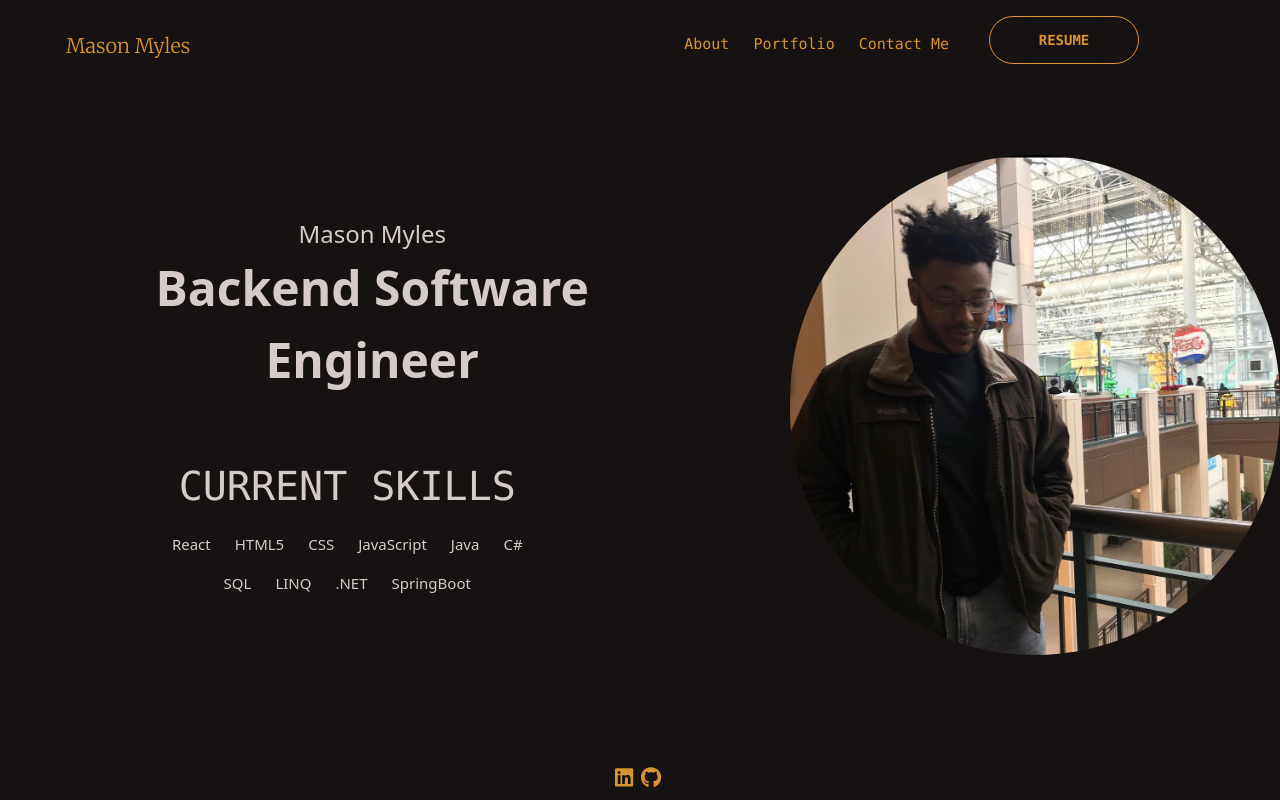
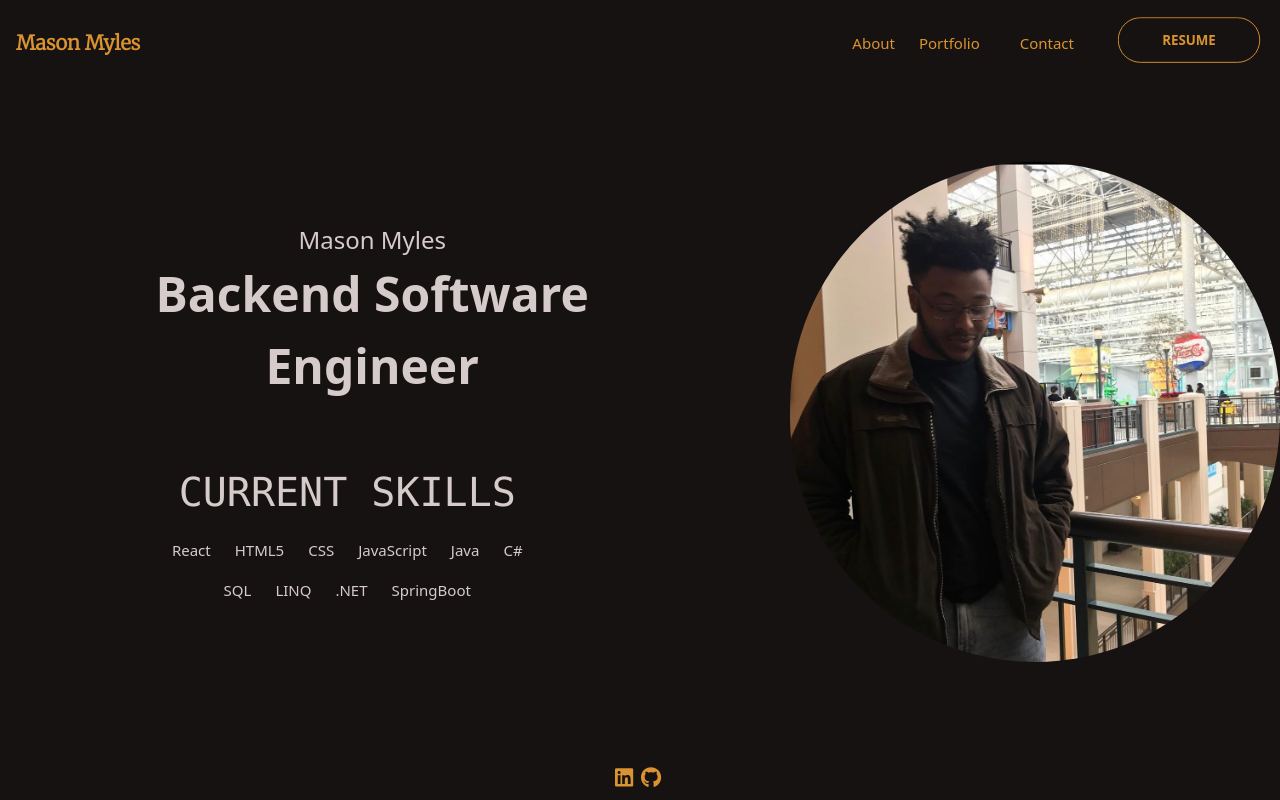
Before and after one commit to minisodan/my-portfolio, a React (Create React App) app: page / in a window 1280 px wide. Built offline with nearby package versions, Linux system fonts and the light colour scheme.

Commit message:
fixing nav bar using tailwind

```diff
--- a/src/Componenets/NavBar.css
+++ b/src/Componenets/NavBar.css
@@ -2,47 +2,6 @@
   box-sizing: border-box;
 }
 
-Body {
-  margin: 0;
-}
-
-.button {
-  list-style: none;
-  display: flex;
-  margin-left: 2.5rem;
-}
-
-.nav {
-  background-color: transparent;
-  font-size: large;
-  font-family: "consolas", sans-serif;
-  display: flex;
-  justify-content: space-between;
-  align-items: center;
-  gap: 2rem;
-  padding: 1rem;
-}
-.navItems {
-  display: flex;
-  float: right;
-  margin-right: 7.813rem;
-}
 .Brand {
-  float: left;
-  margin-left: 3.125rem;
-  font-size: 1.25rem;
-  margin-top: 0.75rem;
   font-family: "Merriweather", serif;
 }
-
-.nav ul {
-  padding: 0;
-  display: flex;
-  gap: 1.5rem;
-  font-size: 0.938rem;
-  margin-top: 1.063rem;
-}
-
-.nav Link {
-  color: inherit;
-}
--- a/src/Componenets/NavBar.jsx
+++ b/src/Componenets/NavBar.jsx
@@ -5,23 +5,72 @@
   const resumeUrl =
     "https://drive.google.com/file/d/1sancvf_dwRP-X40qa5S80kxq0rsVtgcs/view?usp=sharing";
   return (
-    <nav className="nav">
-      <div className="Brand">
-        <Link to="/">Mason Myles</Link>
-      </div>
-      <div className="navItems">
-        <ul>
-          <li>
-            <Link to="/about">About</Link>
+    <nav>
+      <div class="max-w-screen-xl flex flex-wrap items-center justify-between mx-auto p-4">
+        <Link
+          className="Brand flex items-center space-x-3 rtl:space-x-reverse"
+          to="/"
+        >
+          <span class="self-center text-xl font-semibold whitespace-nowrap">
+            Mason Myles
+          </span>
+        </Link>
+        <button
+          data-collapse-toggle="navbar-solid-bg"
+          type="button"
+          class="inline-flex items-center p-2 w-10 h-10 justify-center text-sm rounded-lg md:hidden hover:bg-gray-100 focus:outline-none focus:ring-2 focus:ring-gray-200 dark:text-gray-400 dark:hover:bg-gray-700 dark:focus:ring-gray-600"
+          aria-controls="navbar-solid-bg"
+          aria-expanded="false"
+        >
+          <span class="sr-only">Open main menu</span>
+          <svg
+            class="w-5 h-5"
+            aria-hidden="true"
+            xmlns="http://www.w3.org/2000/svg"
+            fill="none"
+            viewBox="0 0 17 14"
+          >
+            <path
+              stroke="currentColor"
+              stroke-linecap="round"
+              stroke-linejoin="round"
+              stroke-width="2"
+              d="M1 1h15M1 7h15M1 13h15"
+            />
+          </svg>
+        </button>
+        <div class="hidden w-full md:block md:w-auto" id="navbar-solid-bg">
+          <ul class="flex flex-col font-medium mt-4 rounded-lg bg-transparent rtl:space-x-reverse md:flex-row md:mt-0 md:border-0 md:bg-transparent dark:bg-gray-800 md:dark:bg-transparent dark:border-gray-700">
+            <li className="py-4">
+              <Link
+                className="my-5 md:p-0 bg-transparent rounded md:bg-transparent md:text-blue-700 md:dark:text-blue-500 dark:bg-blue-600 md:dark:bg-transparent"
+                to="/about"
+                aria-current="page"
+                style={{ color: "#d99330" }}
+              >
+                About
+              </Link>
             </li>
-          <li>
-            <Link to="/portfolio">Portfolio</Link>
+            <li className="py-4">
+              <Link
+                className="my-5 md:p-0 text-white rounded md:bg-transparent md:text-blue-700 md:dark:text-blue-500 dark:bg-blue-600 md:dark:bg-transparent"
+                to="/portfolio"
+                aria-current="page"
+                style={{ color: "#d99330" }}
+              >
+                Portfolio
+              </Link>
             </li>
-          <li>
-            <Link to="/contact">Contact Me</Link>
+            <li className="p-4">
+              <Link
+                className="my-5 md:p-0 text-white rounded md:bg-transparent md:text-blue-700 md:dark:text-blue-500 dark:bg-blue-600 md:dark:bg-transparent"
+                to="/contact"
+                aria-current="page"
+                style={{ color: "#d99330" }}
+              >
+                Contact
+              </Link>
             </li>
-        </ul>
-        <div className="button">
             <li>
               <a
                 href={resumeUrl}
@@ -30,9 +79,39 @@
                 Resume
               </a>
             </li>
+          </ul>
         </div>
       </div>
     </nav>
+
+    // <nav className="nav">
+    // <div className="Brand">
+    //   <Link to="/">Mason Myles</Link>
+    // </div>
+    //   <div className="navItems">
+    //     <ul>
+    //       <li>
+    //         <Link to="/about">About</Link>
+    //       </li>
+    //       <li>
+    //         <Link to="/portfolio">Portfolio</Link>
+    //       </li>
+    //       <li>
+    //         <Link to="/contact">Contact Me</Link>
+    //       </li>
+    //     </ul>
+    //     <div className="button">
+    // <li>
+    //   <a
+    //     href={resumeUrl}
+    //     className="btn btn-accent btn-outline hover:bg-gray-700 font-bold py-2 px-4 rounded-full"
+    //   >
+    //     Resume
+    //   </a>
+    // </li>
+    //     </div>
+    //   </div>
+    // </nav>
   );
 }
 
--- a/src/Componenets/pages/Portfolio.jsx
+++ b/src/Componenets/pages/Portfolio.jsx
@@ -20,13 +20,16 @@
     <>
       <h3>Projects</h3>
       <div className="repoCards flex ">
-        <div className="repoCard m-5">
+        <div className="repoCard m-16">
           <ul className="users grid grid-cols-4 gap-4 ">
             {repos.map((user) => {
               const { id, name, html_url, language, owner } = user;
               return (
                 <li key={id}>
-                  <div className="flex items-center max-w-md mx-auto rounded-xl shadow-md overflow-hidden md:max-w-2xl justify-center">
+                  <div
+                    className="flex items-center max-w-md mx-auto rounded-xl shadow-md overflow-hidden md:max-w-2xl justify-center"
+                    style={{ backgroundColor: "#33292f" }}
+                  >
                     <a
                       href={html_url}
                       className="w-fit border rounded-lg border-gray-900 p-5 shadow hover:bg-gray-700 delay-100 duration-200"
--- a/src/Componenets/pages/Styles/Portfolio.css
+++ b/src/Componenets/pages/Styles/Portfolio.css
@@ -13,10 +13,6 @@
   text-align: center;
 }
 
-.flex a {
-  background-color: #33292f;
-}
-
 .users img {
   width: 3.125rem;
   height: 3.125rem;
```
Lines whose indentation alone changed are shown as unchanged.
